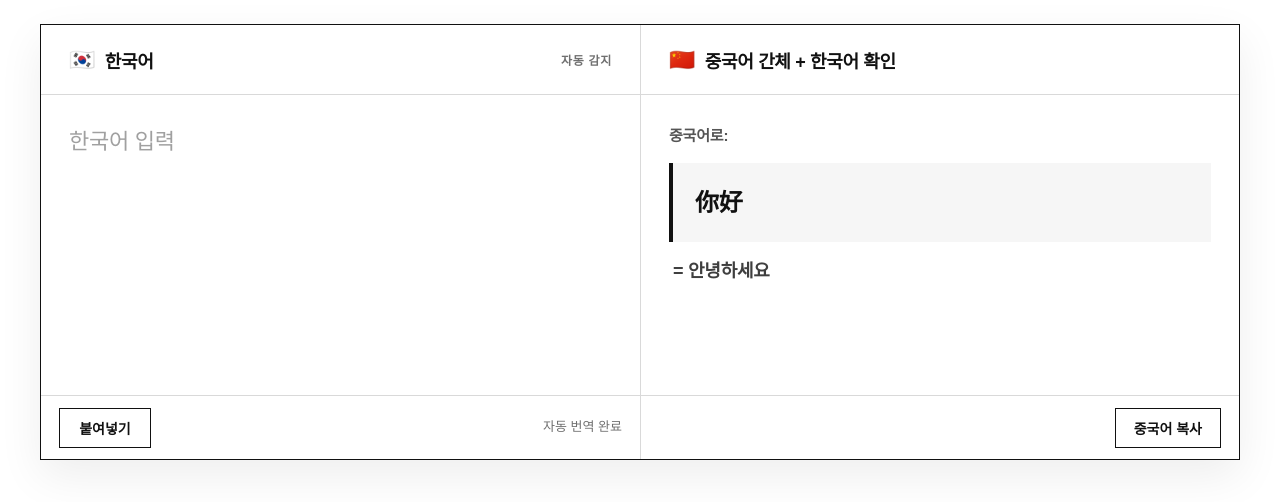
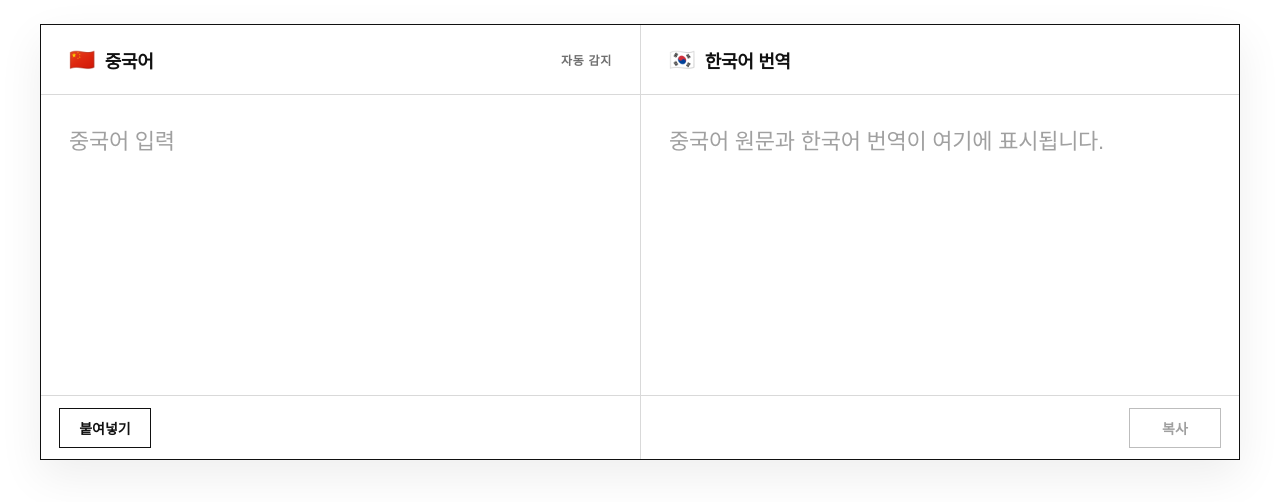
Before and after one commit to THETHING0717/THETHING, a plain HTML site: page index.html in a window 1280 px wide. Shown: the part 86-588 px from the top of the page. Drawn offline with Linux system fonts and the light colour scheme.

Commit message:
Add files via upload

```diff
--- a/index.html
+++ b/index.html
@@ -1,5 +1,5 @@
 <!DOCTYPE html>
-<!-- saved from url=(0147)file:///C:/Users/shine/Documents/Codex/2026-08-18/new-chat/outputs/2026-08-18-%EC%A4%91%EA%B5%AD%EA%B1%B0%EB%9E%98-%EB%B2%88%EC%97%AD%EA%B8%B0.html -->
+<!-- saved from url=(0117)file:///C:/Users/shine/Documents/Codex/2026-08-17/ui-papago-2-1-1688-the/outputs/2026-08-17-the-thing-translator.html -->
 <html lang="ko"><head><meta http-equiv="Content-Type" content="text/html; charset=UTF-8">
 
   <meta name="viewport" content="width=device-width, initial-scale=1">
@@ -288,32 +288,32 @@
         <section class="translation-pane" aria-label="원문 입력">
           <header class="pane-head">
             <div class="language">
-              <span class="flag" id="sourceFlag" aria-hidden="true">🇰🇷</span>
-              <span id="sourceLanguage">한국어</span>
+              <span class="flag" id="sourceFlag" aria-hidden="true">🇨🇳</span>
+              <span id="sourceLanguage">중국어</span>
             </div>
             <span class="auto-label">자동 감지</span>
           </header>
 
-          <textarea id="sourceText" class="text-area" aria-label="번역할 문장 입력" placeholder="한국어 입력" spellcheck="false"></textarea>
+          <textarea id="sourceText" class="text-area" aria-label="번역할 문장 입력" placeholder="중국어 입력" autocomplete="off" autocapitalize="off" spellcheck="false"></textarea>
 
           <footer class="pane-actions source-actions">
             <button class="action-button" id="pasteButton" type="button">붙여넣기</button>
-            <span class="status" id="status" role="status" aria-live="polite">자동 번역 완료</span>
+            <span class="status" id="status" role="status" aria-live="polite"></span>
           </footer>
         </section>
 
         <section class="translation-pane" aria-label="번역 결과">
           <header class="pane-head">
             <div class="language">
-              <span class="flag" id="targetFlag" aria-hidden="true">🇨🇳</span>
-              <span id="targetLanguage">중국어 간체 + 한국어 확인</span>
+              <span class="flag" id="targetFlag" aria-hidden="true">🇰🇷</span>
+              <span id="targetLanguage">한국어 번역</span>
             </div>
           </header>
 
-          <div id="resultText" class="result-area" role="textbox" aria-label="번역 결과" aria-readonly="true" data-placeholder="중국어 간체와 한국어 확인 번역이 여기에 표시됩니다."><div class="result-content"><p class="result-kicker">중국어로:</p><p class="result-primary">你好</p><p class="result-confirmation">= 안녕하세요</p></div></div>
+          <div id="resultText" class="result-area" role="textbox" aria-label="번역 결과" aria-readonly="true" data-placeholder="번역 결과가 여기에 표시됩니다."></div>
 
           <footer class="pane-actions result-actions">
-            <button class="action-button" id="copyButton" type="button">중국어 복사</button>
+            <button class="action-button" id="copyButton" type="button" disabled="">복사</button>
           </footer>
         </section>
       </div>
@@ -500,6 +500,22 @@
         debounceTimer = setTimeout(translateNow, 550);
       }
 
+      function resetTranslatorSession() {
+        clearTimeout(debounceTimer);
+        if (requestController) {
+          requestController.abort();
+          requestController = null;
+        }
+        requestSequence += 1;
+        sourceText.value = "";
+        status.textContent = "";
+        updateDirection(detectDirection(""));
+        clearResult();
+      }
+
+      window.addEventListener("pageshow", resetTranslatorSession);
+      resetTranslatorSession();
+
       async function copyText(text) {
         if (navigator.clipboard && window.isSecureContext) {
           await navigator.clipboard.writeText(text);
@@ -556,6 +572,4 @@
   </script>
 
 
-
-
 </body></html>
```
